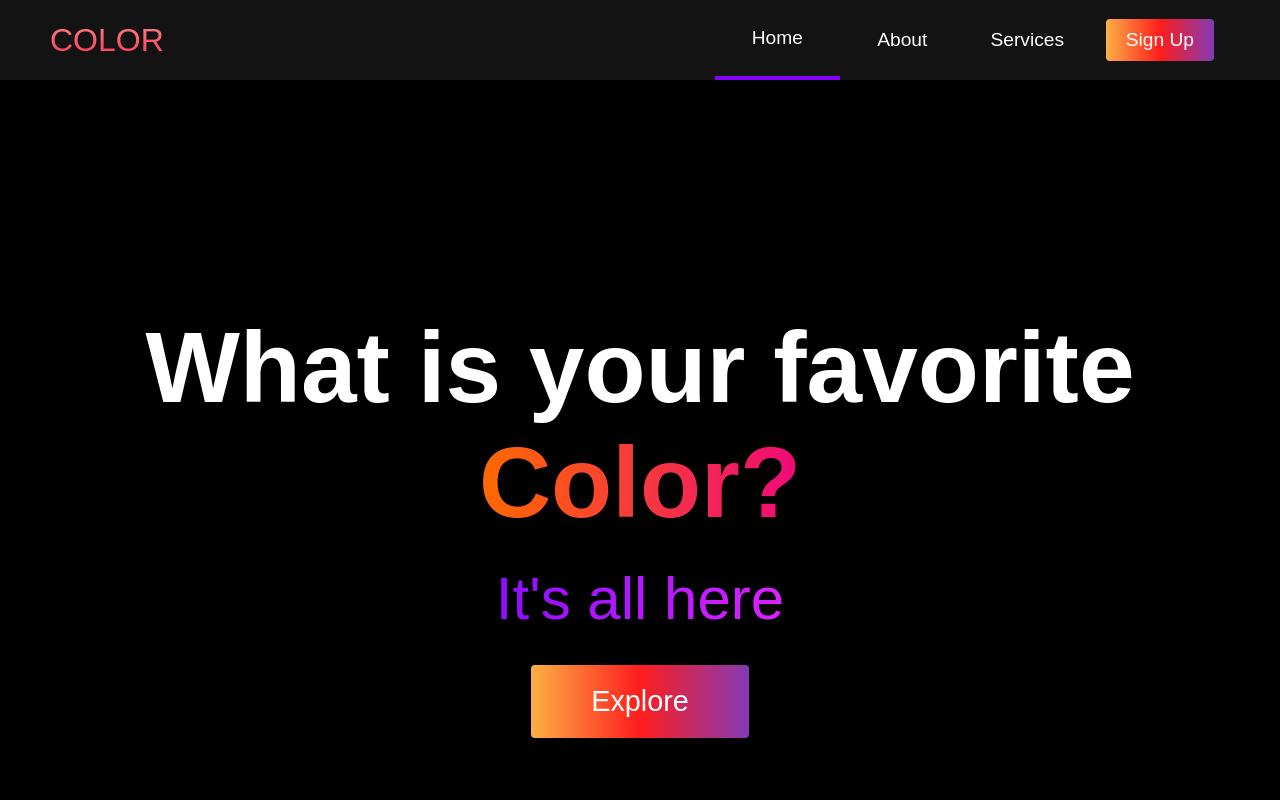
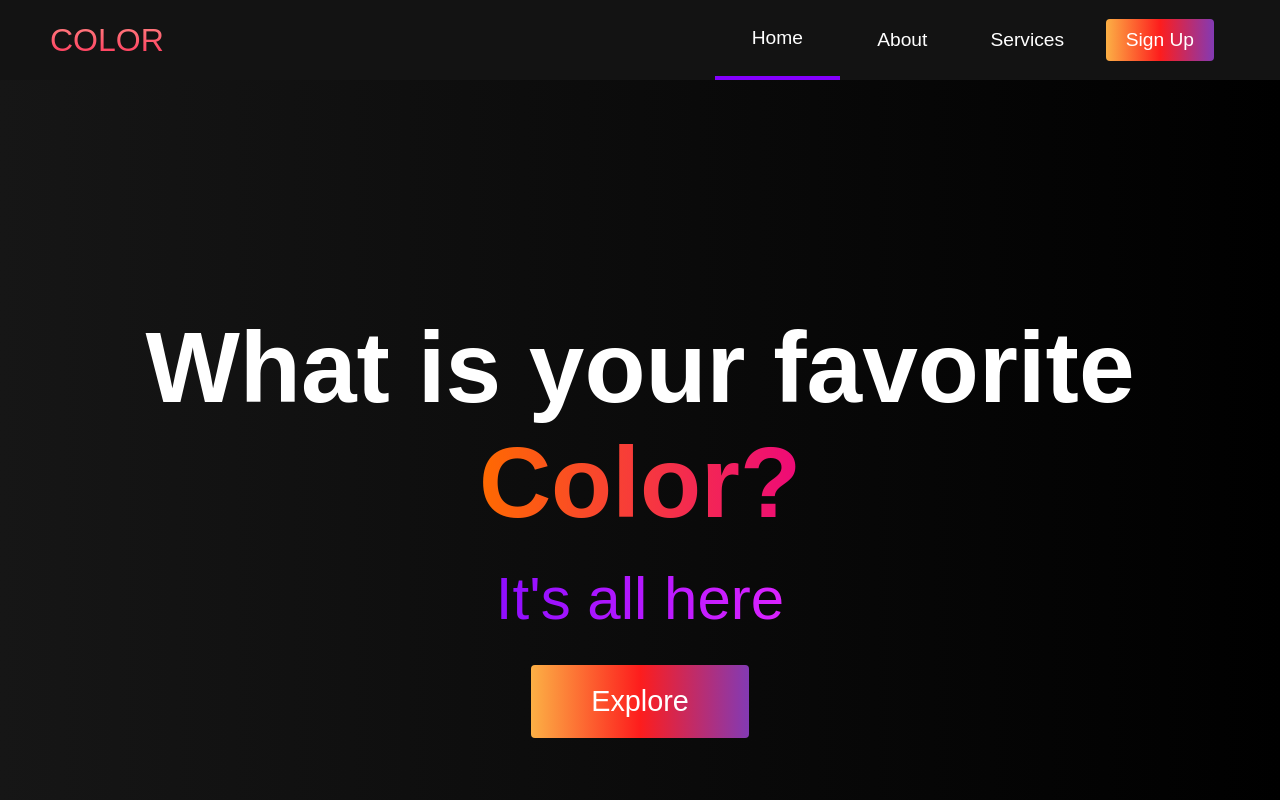
Before and after one commit to Junjehyun/smooth_scroll_website, a plain HTML site: page index.html in a window 1280 px wide. Shown: the top 800 px of the page. Drawn offline with Linux system fonts and the light colour scheme.

Commit message:
Update styles.css

```diff
--- a/styles.css
+++ b/styles.css
@@ -193,7 +193,7 @@
 /* Hero Section */
 .hero {
   background: #000000;
-  bakcground: linear-gradient(to right, #161616, #000000);
+  background: linear-gradient(to right, #161616, #000000);
   padding: 200px 0;
 }
 
```
